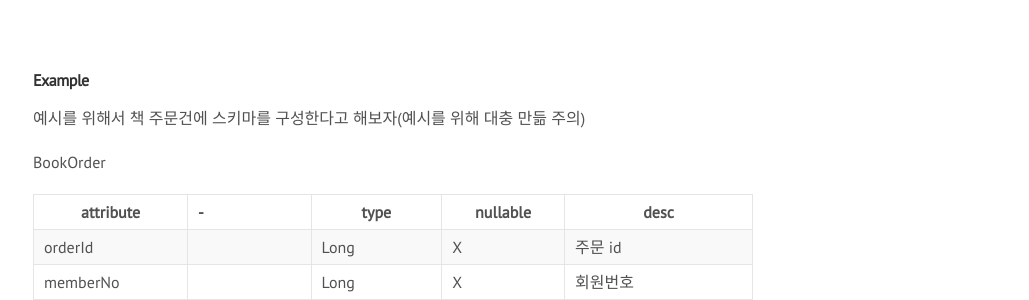
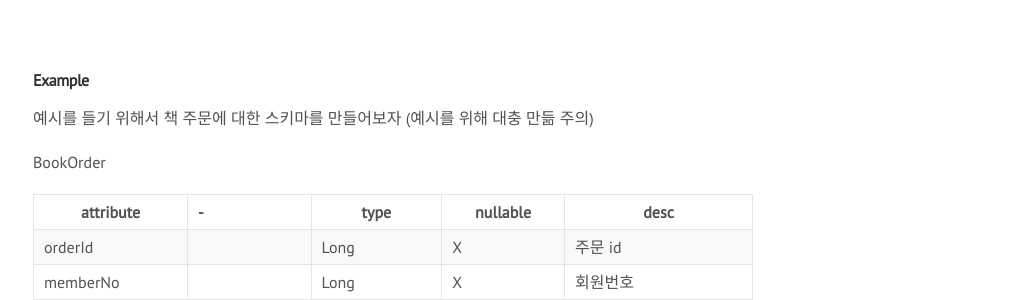
Before and after one commit to rmcodestar/rmcodestar.github.io, a Jekyll site: the page built from _posts/2021-05-18-SchemaBuilder-example.md, in a window 1280 px wide and 900 px high, scrolled down 408 px. Shown: the part 152-452 px from the top of the window, without its empty margins (247-1276 px from the left). Built offline with Jekyll 4.4.1, drawn with Linux system fonts in a browser that asks for light colours; nearby versions of some CDN libraries; comment, search, counter and statistics services are not loaded.

Commit message:
Update 2021-05-18-SchemaBuilder-example.md

```diff
--- a/_posts/2021-05-18-SchemaBuilder-example.md
+++ b/_posts/2021-05-18-SchemaBuilder-example.md
@@ -24,8 +24,7 @@ json으로 노가다를 하기 싫었던 나는 SchemaBuilder를 이용하기로
 
 ### Example
 
-예시를 위해서 책 주문건에 스키마를 구성한다고 해보자(예시를 위해 대충 만듦 주의)
-
+예시를 들기 위해서 책 주문에 대한 스키마를 만들어보자 (예시를 위해 대충 만듦 주의)
 
 
 BookOrder
```
